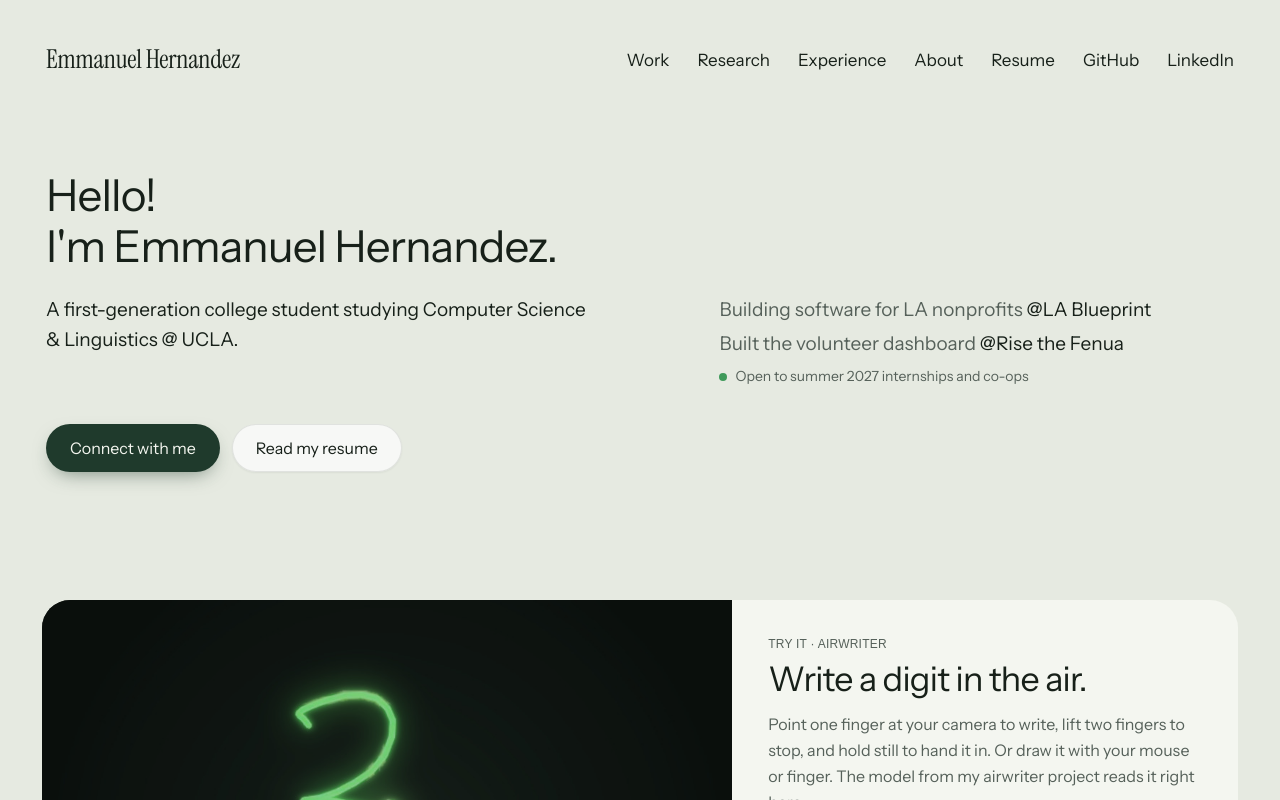
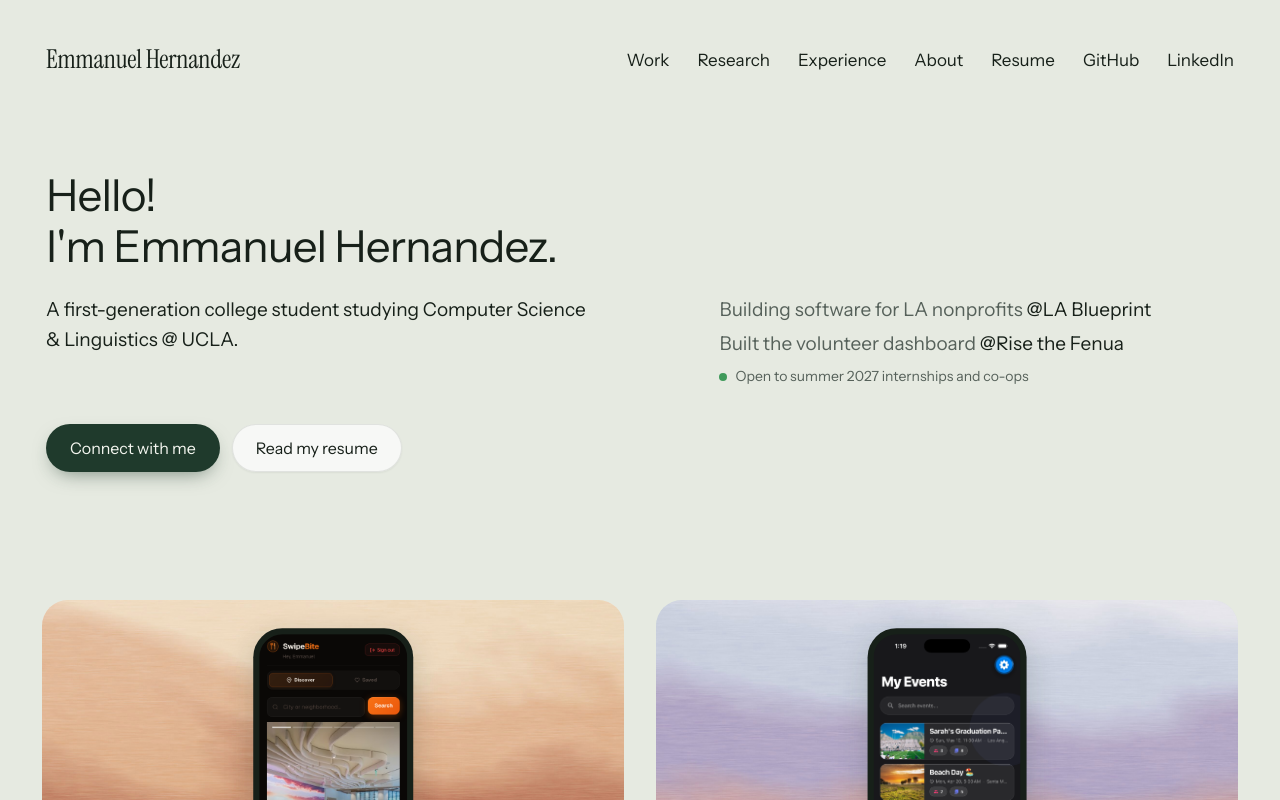
Before and after one commit to EmmanuelH05/portfolio, a Next.js app: page / in a window 1280 px wide. Shown: the top 800 px of the page. Built offline with nearby package versions, Linux system fonts and the light colour scheme; a web font is replaced by a local one.

Commit message:
feat: show SwipeBite and DIDUC on first load, move the airwriter demo to the bottom

```diff
--- a/src/app/page.tsx
+++ b/src/app/page.tsx
@@ -53,8 +53,6 @@ export default function Home() {
         </div>
       </PageShell>
 
-      <AirWriter />
-
       <section id="work" aria-label="Selected work" className={styles.section}>
         <div className={styles.workGrid}>
           {projects.map((project) => (
@@ -62,6 +60,8 @@ export default function Home() {
           ))}
         </div>
       </section>
+
+      <AirWriter />
     </main>
   );
 }
```
